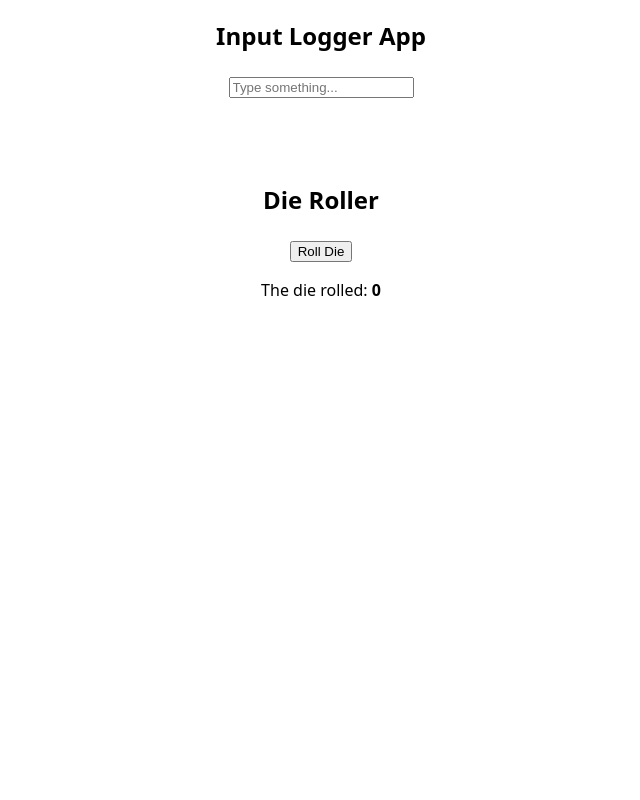
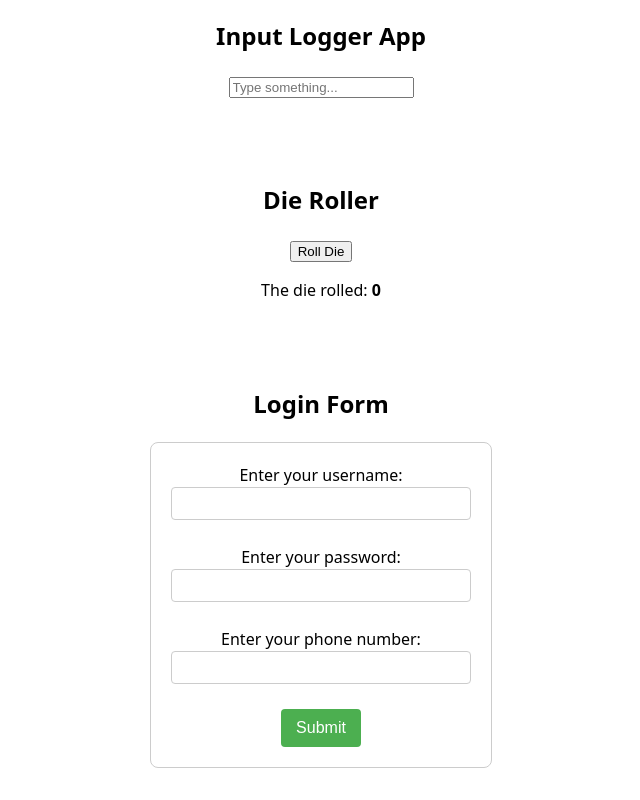
Before and after one commit to demetriusvissarion/gig_listing_website2, a React (Vite) app: page / in a window 1280 px wide. Shown: the part 3174-3974 px from the top of the page, without its empty margins (319-959 px from the left). Before the commit the page ends 3524 px from the top, so only its background shows below. Built offline with nearby package versions, Linux system fonts and the light colour scheme.

Commit message:
added login form

```diff
--- a/src/App.jsx
+++ b/src/App.jsx
@@ -6,6 +6,7 @@ import Gig from "./components/Gig";
 import ClickListener from "./components/ClickListener";
 import InputComponent from "./components/InputComponent";
 import Die from "./components/Die";
+import LoginForm from "./components/forms/LoginForm";
 
 function App() {
   const [gigs, setGigs] = useState([
@@ -83,6 +84,9 @@ function App() {
       <br></br>
       <br></br>
       <Die />
+      <br></br>
+      <br></br>
+      <LoginForm />
     </>
   );
 }
--- /dev/null
+++ b/src/components/forms/LoginForm.css
@@ -0,0 +1,38 @@
+
+.form-container {
+    text-align: center;
+    padding: 20px;
+    border: 1px solid #ccc;
+    border-radius: 8px;
+    max-width: 300px; /* Adjust as needed */
+    margin: 0 auto;
+    margin-top: 5px;
+}
+
+.label {
+    display: block;
+    margin-bottom: 10px;
+}
+
+.input-field {
+    width: 100%;
+    padding: 8px;
+    margin-bottom: 15px;
+    box-sizing: border-box;
+    border: 1px solid #ccc;
+    border-radius: 4px;
+}
+
+.submit-button {
+    background-color: #4caf50; /* Green */
+    color: white;
+    padding: 10px 15px;
+    border: none;
+    border-radius: 4px;
+    cursor: pointer;
+    font-size: 16px;
+}
+
+.submit-button:hover {
+    background-color: #45a049; /* Darker green on hover */
+}
--- /dev/null
+++ b/src/components/forms/LoginForm.jsx
@@ -0,0 +1,92 @@
+import React, { useState } from "react";
+import './LoginForm.css'
+
+const LoginForm = () => {
+    const [username, setUsername] = useState("");
+    const [password, setPassword] = useState("");
+    const [phoneNumber, setPhoneNumber] = useState("");
+
+    const handleChange = (event) => {
+        const { name, value } = event.target;
+
+        if (name === "username") {
+            setUsername(value);
+        } else if (name === "password") {
+            setPassword(value);
+        } else if (name === 'phoneNumber') {
+            // Remove non-numeric characters from the phone number
+            const numericValue = value.replace(/\D/g, '');
+            setPhoneNumber(numericValue);
+        }
+    };
+
+    // http://url.com/endpoint did not work
+    // created a working endpoint using a Flask server
+    // (extended Projects/cloud_deployment/simple_server)
+    // tested with Postman
+    const handleSubmit = async (event) => {
+        event.preventDefault();
+
+        try {
+            const response = await fetch("http://127.0.0.1:5000/endpoint", {
+            method: "POST",
+            headers: {
+                "Content-Type": "application/json",
+            },
+            body: JSON.stringify({ username: username }),
+            });
+
+            if (!response.ok) {
+            throw new Error(`HTTP error! Status: ${response.status}`);
+            }
+
+            console.log("Request successful!");
+        } catch (error) {
+            console.error("Error handling the request:", error.message);
+        }
+        };
+
+
+    return (
+        <>
+            <h2>Login Form</h2>
+            <form className="form-container" onSubmit={handleSubmit}>
+                <label className="label">
+                    Enter your username:
+                    <input
+                        type="text"
+                        name="username"
+                        value={username}
+                        onChange={handleChange}
+                        className="input-field"
+                    />
+                </label>
+                <label className="label">
+                    Enter your password:
+                    <input
+                        type="password"
+                        name="password"
+                        value={password}
+                        onChange={handleChange}
+                        className="input-field"
+                    />
+                </label>
+                <label className="label">
+                    Enter your phone number:
+                    <input
+                        type="tel"
+                        name="phoneNumber"
+                        value={phoneNumber}
+                        onChange={handleChange}
+                        className="input-field"
+                    />
+                </label>
+                <button type="submit" className="submit-button">
+                    Submit
+                </button>
+            </form>
+        </>
+    );
+};
+
+export default LoginForm;
```
Also changed, not shown: 2 other files (tests, documents, lock files or other folders).
